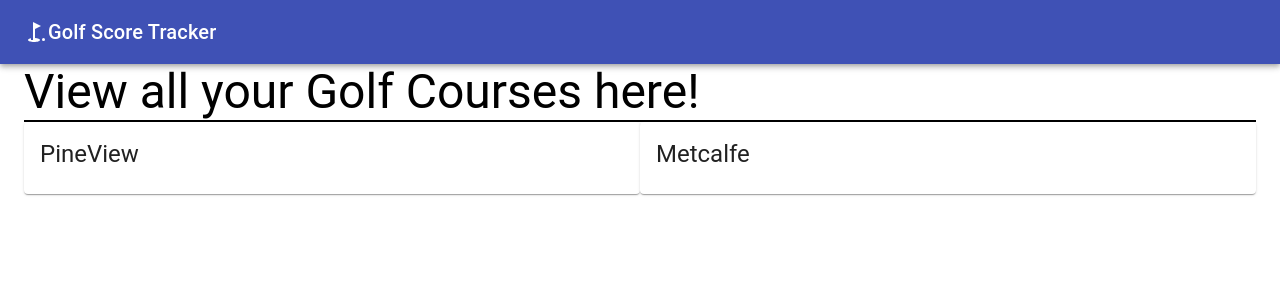
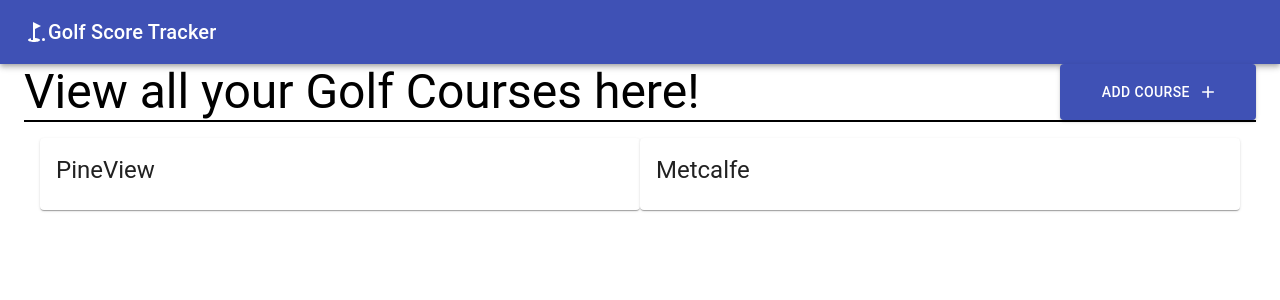
Before and after one commit to bhavik-tailor101/golf-app-frontend, a React (Create React App) app: page / in a window 1280 px wide. Shown: the top 300 px of the page. Built offline with nearby package versions, Linux system fonts and the light colour scheme.

Commit message:
new 'add course' button and added a modal that is popping up with no style

```diff
--- a/src/components/golfCourse/GolfCoursesContainer.jsx
+++ b/src/components/golfCourse/GolfCoursesContainer.jsx
@@ -1,31 +1,55 @@
-import React from 'react'
-import { Container, Box, Typography, makeStyles } from '@material-ui/core';
+import React, { useState } from 'react';
+import { Container, Box, Typography, makeStyles, Button } from '@material-ui/core';
 import GolfGrid from './GolfGrid';
+import Add from '@material-ui/icons/Add';
+import NewCourseModal from './NewCourseModal';
 
 const useStyles = makeStyles(theme => ({
     pageHeader: {
-        font: 'Trebuchet MS'
+        font: 'Trebuchet MS',
+        display:"grid",
+        gridAutoFlow: "column",
+        gridColumnGap: "25%"
     }
 }));
 
 const GolfCoursesContainer = () => {
     const classes = useStyles();
+    const [open, setOpen] = useState(false);
+    const handleOpen = () => setOpen(true);
+    const handleClose = () => setOpen(false);
+
     return(
         <Container maxWidth="lg">
 
                 <Box
                     borderColor="primary.main"
                     borderBottom={2}
+                    className={classes.pageHeader}
                 >
                     <Typography
                         variant="h3"
-                        className={classes.pageHeader}
                     >
                         View all your Golf Courses here!
                     </Typography>
-
+                    <Button
+                        variant="contained"
+                        color="primary"
+                        endIcon={<Add />}
+                        onClick={handleOpen}
+                    >
+                        Add Course
+                    </Button>
                 </Box>
-                <GolfGrid />
+                <Box
+                  m={2}
+                >
+                    <GolfGrid />
+                </Box>
+                <NewCourseModal
+                    openState={open}
+                    closeFunction={handleClose}
+                />
         </Container>
     );
 }
--- /dev/null
+++ b/src/components/golfCourse/NewCourseModal.jsx
@@ -0,0 +1,18 @@
+import React from 'react';
+import { Modal, Typography } from '@material-ui/core';
+
+const NewCourseModal = (props) => {
+    return(
+        <Modal
+            open={props.openState}
+            onClose={props.closeFunction}
+        >
+            <Typography
+                variant="h5"
+            >
+                Add New Course
+            </Typography>
+        </Modal>
+    );
+}
+export default NewCourseModal;
```
